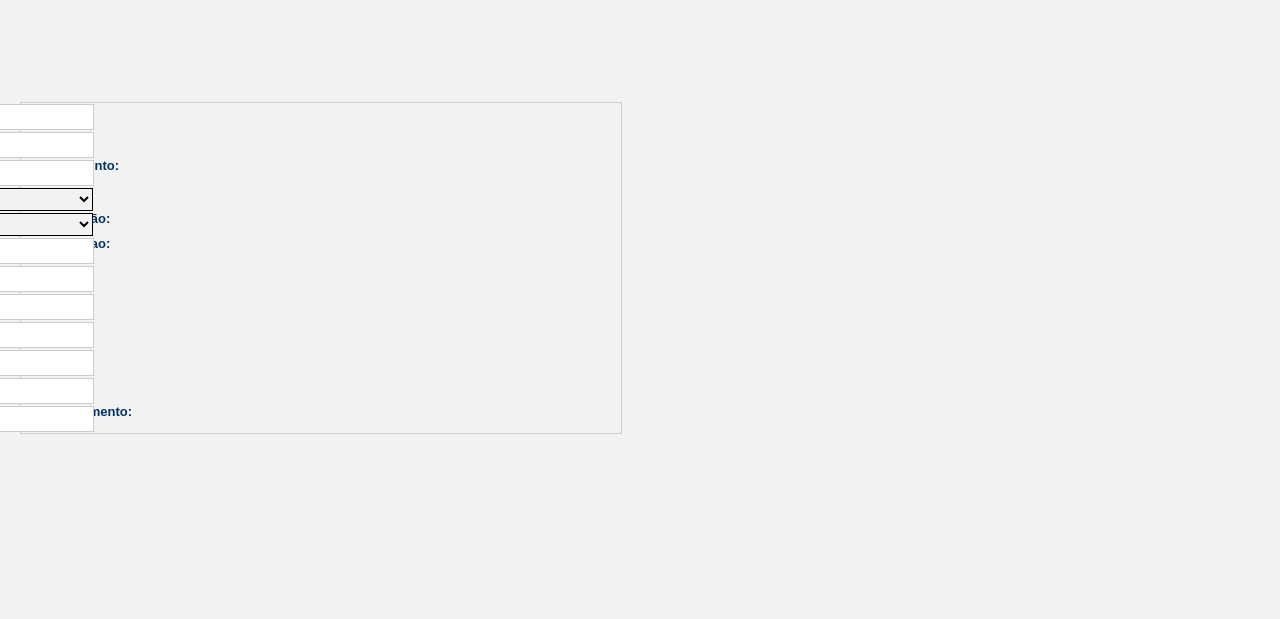
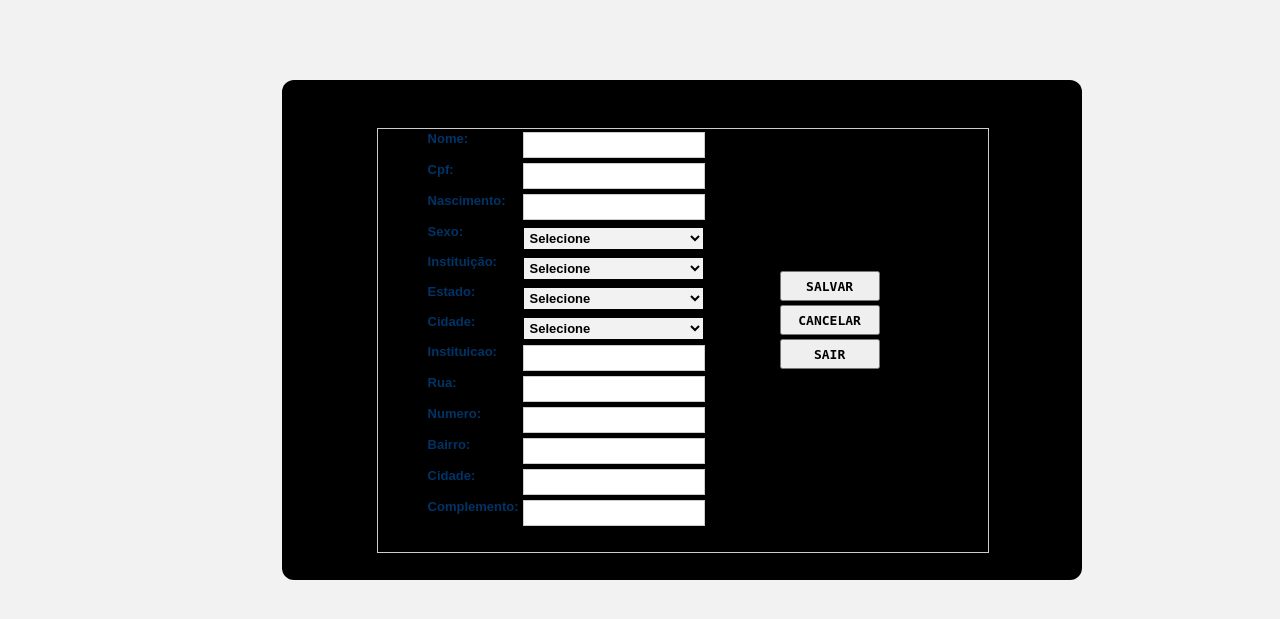
Before and after one commit to EmersonEPO/Simposio, a PHP site: page /presentation/save/frmPessoa.php in a window 1280 px wide. Shown: the top 619 px of the page. Run offline with PHP 8.4, Linux system fonts and the light colour scheme.

Commit message:
Alterações

```diff
--- a/simposio/presentation/main.php
+++ b/simposio/presentation/main.php
@@ -73,7 +73,7 @@
                 <!-- Menu principal -->
 
                 <ul class="nav">
-                    <li><a  href="main.php?pagina=save/frmPessoa.php">Dados Gerais</a></li>
+                    <li><a  href="../presentation/main.php?">Home</a></li>
                     <li><a  href="#">menu 2</a></li>
 
                     <li><a  href="#" >menu 3</a>
--- a/simposio/presentation/save/frmPessoa.php
+++ b/simposio/presentation/save/frmPessoa.php
@@ -6,7 +6,7 @@ and open the template in the editor.
 <html>
     <head>
         <meta http-equiv="Content-Type" content="text/html; charset=UTF-8">
-        <style type="text/css" media="all">@import url(style/reset.css);@import url(style/generic.css);@import url(style/style.css);</style>
+        <style type="text/css" media="all">@import url(../style/reset.css);@import url(../style/generic.css);@import url(../style/style.css);</style>
 
         <title>Dados Pessoais</title>
     </head>
@@ -14,6 +14,7 @@ and open the template in the editor.
         <?php
         // put your code here
         ?>
+        <div class="divNovaPessoa">
         <fieldset class="cssfielset">
             <legend></legend>
 
@@ -40,15 +41,27 @@ and open the template in the editor.
                     <option value="" selected="">Selecione</option>
                     <option value="M">Masculino</option>
                     <option value="F">Feminino</option>
-                </select><br/>
-                <!-- div para outra instituicao -->
+                </select>
+
+                <label class="csslabel">Estado:</label>
+                <select class="cssformselect" name="sexo" id="sexo" required>
+                    <option value="" selected="">Selecione</option>
+                    <option value="M">Masculino</option>
+                    <option value="F">Feminino</option>
+                </select>
+
+                <label class="csslabel">Cidade:</label>
+                <select class="cssformselect" name="sexo" id="sexo" required>
+                    <option value="" selected="">Selecione</option>
+                    <option value="M">Masculino</option>
+                    <option value="F">Feminino</option>
+                </select>
+
                 <div>
                     <label class="csslabel">Instituicao:</label>
                     <input type="text" class="cssforminput" name="outraInstituicao" id="outraInstituicao" required value="" maxlength="100"><br/>
                 </div>
 
-            <form name="outro">
-                <input type="text" class="cssforminput" name="nome" id="nome" required value="" maxlength="100"><br/>
                 <!-- nome -->
                 <label class="csslabel">Rua:</label>
                 <input type="text" class="cssforminput" name="nome" id="nome" required value="" maxlength="100"><br/>
@@ -64,7 +77,17 @@ and open the template in the editor.
                 <!-- nome -->
                 <label class="csslabel">Complemento:</label>
                 <input type="text" class="cssforminput" name="nome" id="nome" required value="" maxlength="100"><br/>
+
+                <div class="divoption">
+                    <a href=""><input type="submit" value="Salvar" name="salvar" id="salvar" class="salvarUser"></a>
+                    <br>
+                    <a href=""><input type="button" value="Cancelar" name="cancelar" id="cancelar" class="salvarUser"></a>
+                    <br>
+                    <a href="../logout.php"><input type="button" value="Sair" name="sair" id="sair" class="salvarUser"></a>
+                    <br>
+                </div>
             </form>
         </fieldset>
+        </div>
     </body>
 </html>
--- a/simposio/presentation/style/style.css
+++ b/simposio/presentation/style/style.css
@@ -39,48 +39,81 @@ body{
 
 
 .csslabel {
-
     position: absolute;
-    left: 20px;
+    margin-top: 3px;
+    display: block;
+    left: 50px;
     font-family:Arial, Helvetica, sans-serif;
     font-size:13px;
     color:#036;
     font-weight:bold;
-    float:left;
+
 }
 .cssforminput {
-    position: relative;
-    left: -100px;
+    margin: 2px;
+    margin-left: 145px;
+    margin-top: 3px;
     pointer-events: 12px;
     background-color:#f2f2f2;
     border:1px solid #000;
     padding:5px;
-    width: 160px;
-    margin: 1px;
+    width: 170px;
 }
 
 .cssformselect {
-    position: relative;
-    left: -100px;
+    margin: 2px;
+    margin-left: 145px;
+    margin-top: 5px;
     background-color:#f2f2f2;
     border:1px solid #000;
     padding:2px;
-    width: 171px;
-    margin: 1px;
+    width: 181px;
 }
 
 .cssfielset{
     position: absolute;
-    left: 20px;
-    margin-top: 8%;
+    left: 95px;
+    margin-top: 6%;
     font-size:13px;
     color:#036;
     font-weight:bold;
-    width: 600px;
+    width: 610px;
+    height: 423px
 
 
 }
 
+.divNovaPessoa{
+    position: absolute;
+    left: 22%;
+    right: 22%;
+    top: 10%;
+    background: activeborder;
+    width: 800px;
+    height: 500px;
+    -moz-border-top-left-radius: 12px;
+    -moz-border-top-right-radius: 12px;
+    -webkit-border-top-left-radius: 12px;
+    -webkit-border-top-right-radius: 12px;
+     border-radius:12px;
+}
+
+.salvarUser{
+    margin: 2px;
+    left: 400px;
+    font-family: monospace,sans-serif,serif;
+    text-transform: uppercase;
+    font-size: 13px;
+    width: 100px;
+    height: 30px;
+    color: #000;
+}
+
+.divoption{
+    position: absolute;
+    left: 400px;
+    top:140px;
+}
 
 .nav { margin:2px; padding:1px; margin-left: 15px;  list-style:none;}
 .nav li { float:left; width:150px; position:relative; }
```
Also changed, not shown: simposio/dataAccess/pessoaDAO.php (added, +75 -0 lines), simposio/dataAccess/usuarioDAO.php (+30 -1 lines), simposio/domainModel/Pessoa.php (+11 -1 lines), simposio/domainModel/Usuario.php (+6 -6 lines), simposio/presentation/login.php (+30 -15 lines).
